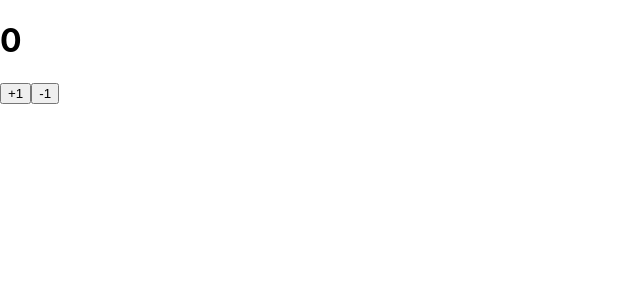
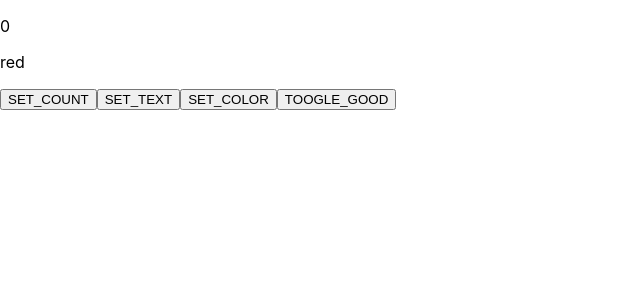
Before and after one commit to chanwoo00106/Ts, a React (Create React App) app in the folder ts-react-tutorial/: page / in a window 1280 px wide. Shown: the top 300 px of the page, without its empty margins (0-640 px from the left). Built offline with nearby package versions, Linux system fonts and the light colour scheme.

Commit message:
Add UseReducerSample.tsx

```diff
--- a/ts-react-tutorial/src/App.tsx
+++ b/ts-react-tutorial/src/App.tsx
@@ -1,8 +1,8 @@
 import React from 'react';
-import Counter from './Counter';
+import UseReducerSample from './UseReducerSample';
 
 const App: React.FC = () => {
-  return <Counter />;
+  return <UseReducerSample />;
 };
 
 export default App;
--- /dev/null
+++ b/ts-react-tutorial/src/UseReducerSample.tsx
@@ -0,0 +1,67 @@
+import React, { useReducer } from 'react';
+
+type Color = 'red' | 'yellow' | 'orange';
+
+type State = {
+    count: number,
+    text: string,
+    color: Color,
+    isGood: boolean
+}
+
+type Action = { type: 'SET_COUNT', count: number } |
+{ type: 'SET_TEXT', text: string } |
+{ type: 'SET_COLOR', color: Color } |
+{ type: 'TOOGLE_GOOD' };
+
+function reducer(state: State, action: Action): State {
+    switch (action.type) {
+        case 'SET_COUNT':
+            return {
+                ...state,
+                count: action.count
+            }
+        case 'SET_TEXT':
+            return {
+                ...state,
+                text: action.text
+            }
+        case 'SET_COLOR':
+            return {
+                ...state,
+                color: action.color
+            }
+        case 'TOOGLE_GOOD':
+            return {
+                ...state,
+                isGood: !state.isGood
+            }
+        default: return state;
+    }
+}
+
+export default function UseReducerSample() {
+    const [state, dispatch] = useReducer(reducer, {
+        count: 0,
+        text: "",
+        color: 'red',
+        isGood: true
+    })
+    const setCount = () => dispatch({ type: 'SET_COUNT', count: 5 });
+    const setText = () => dispatch({ type: 'SET_TEXT', text: 'Teemo!' });
+    const setColor = () => dispatch({ type: 'SET_COLOR', color: 'orange' });
+    const toggleGood = () => dispatch({ type: 'TOOGLE_GOOD' });
+    return (
+        <>
+            <div><p>{state.count}</p></div>
+            <div><p>{state.text}</p></div>
+            <div><p>{state.color}</p></div>
+            <div>
+                <button onClick={setCount}>SET_COUNT</button>
+                <button onClick={setText}>SET_TEXT</button>
+                <button onClick={setColor}>SET_COLOR</button>
+                {state.isGood && <button onClick={toggleGood}>TOOGLE_GOOD</button>}
+            </div>
+        </>
+    )
+}
```
